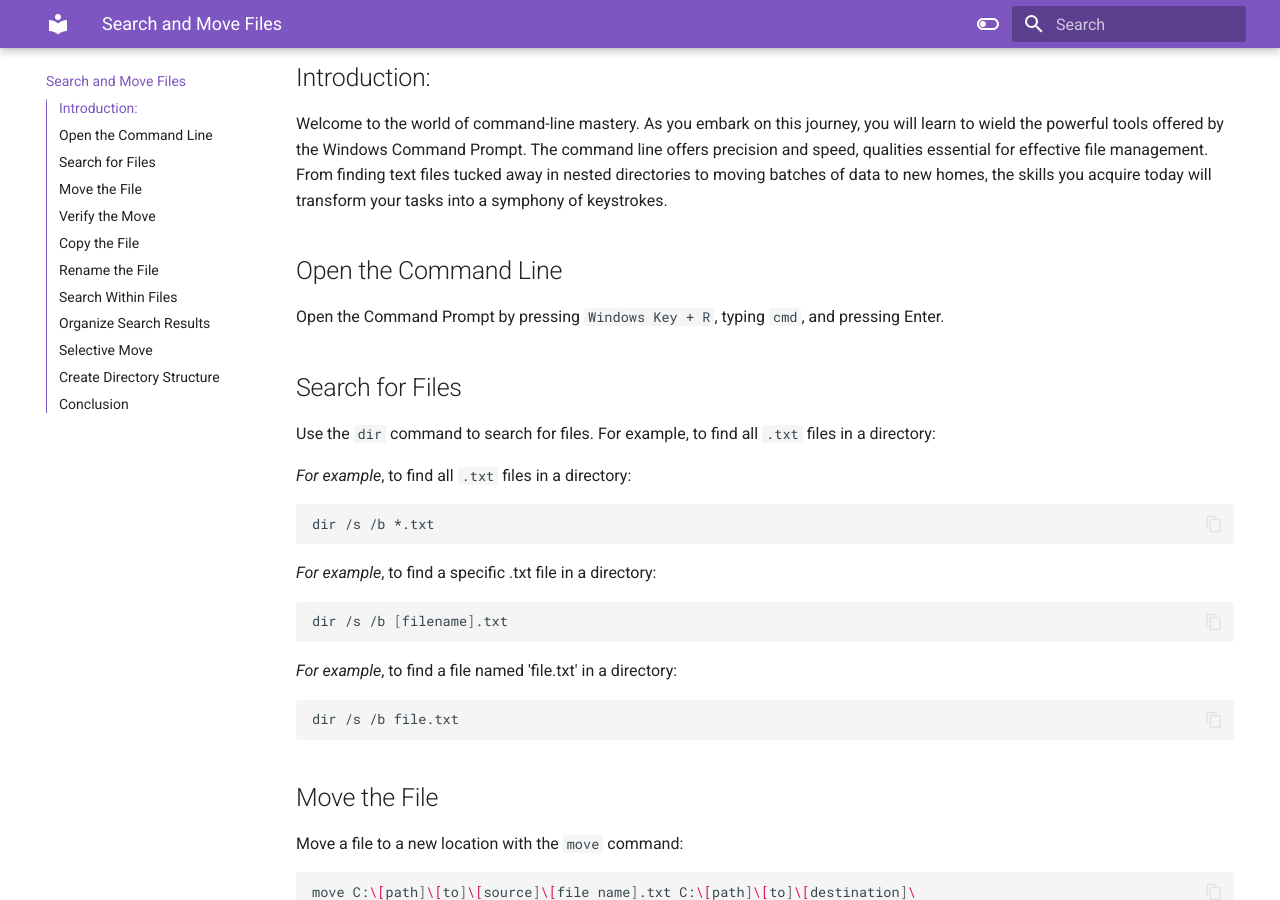
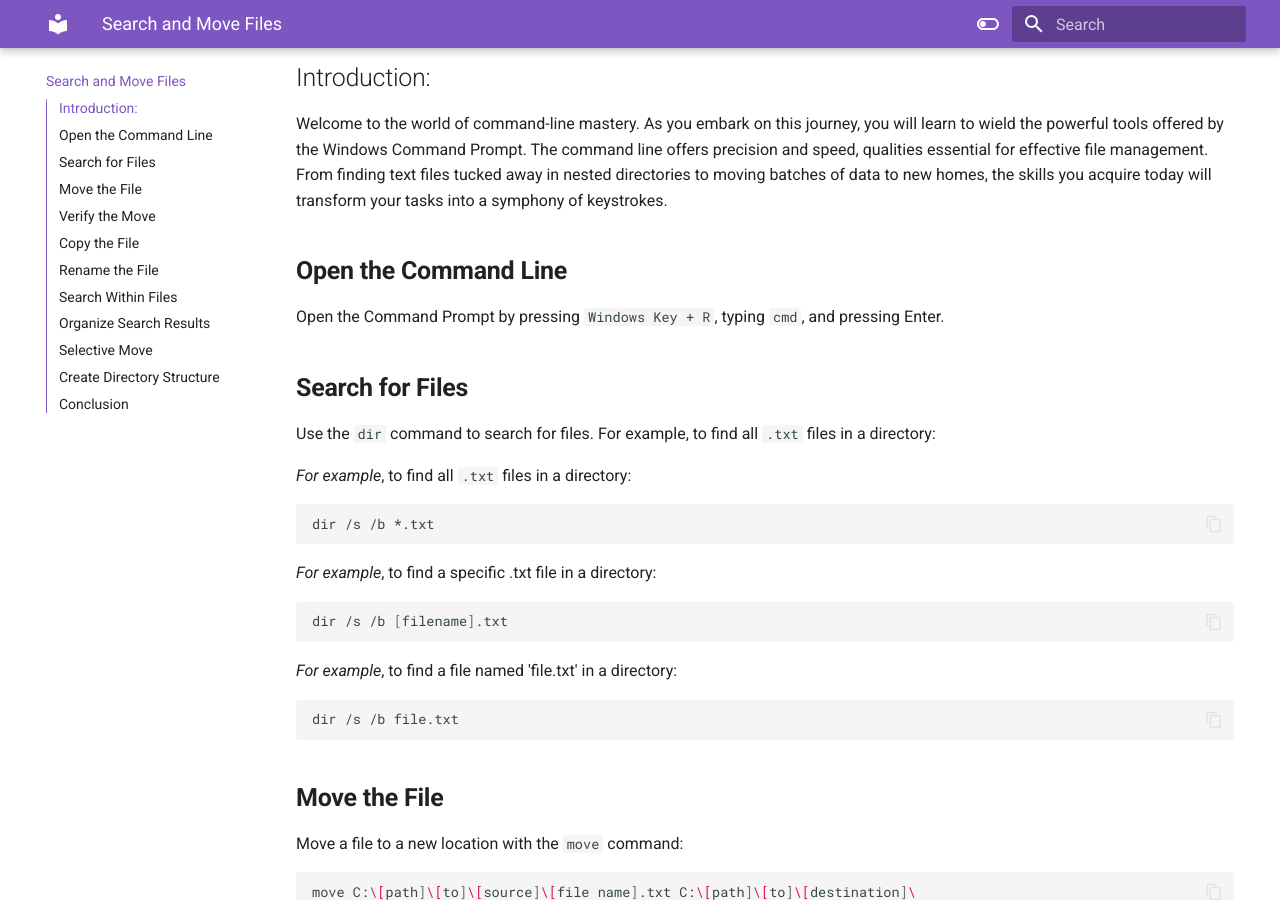
Before and after one commit to RichardLi6/UsingCommandLine, an MkDocs documentation site: the page built from docs/SearchMove.md, in a window 1280 px wide and 900 px high, scrolled down 306 px. Built offline with MkDocs 1.6.1 and Material for MkDocs 9.7.7, drawn with Linux system fonts in a browser that asks for light colours.

````diff
--- a/docs/SearchMove.md
+++ b/docs/SearchMove.md
@@ -13,11 +13,11 @@ management. From finding text files tucked away in nested directories to moving
 batches of data to new homes, the skills you acquire today will transform your
 tasks into a symphony of keystrokes.
 
-## Open the Command Line
+## <b> Open the Command Line</b>
 Open the Command Prompt by pressing `Windows Key + R`, typing `cmd`, and pressing
 Enter.
 
-## Search for Files
+## <b> Search for Files</b>
 Use the `dir` command to search for files. For example, to find all `.txt` files in
 a directory:
 
@@ -34,7 +34,7 @@ dir /s /b [filename].txt
 dir /s /b file.txt
 ```
 
-## Move the File
+## <b> Move the File</b>
 Move a file to a new location with the `move` command:
 
 ```bash
@@ -45,28 +45,28 @@ move C:\[path]\[to]\[source]\[file name].txt C:\[path]\[to]\[destination]\
 move C:\Users\Richard\Downloads\file.txt C:\Users\Richard\Documents
 ```
 
-## Verify the Move
+## <b> Verify the Move</b>
 Check that the file has been moved to the new location:
 
 ```bash
 dir C:\path\to\destination\
 ```
 
-## Copy the File
+## <b> Copy the File</b>
 Copy a file with the `copy` command:
 
 ```bash
 copy C:\path\to\source\filename.txt C:\path\to\destination\filename.txt
 ```
 
-## Rename the File
+## <b> Rename the File</b>
 Rename a file using the `ren` or `rename` command:
 
 ```bash
 ren C:\path\to\filename.txt newfilename.txt
 ```
 
-## Search Within Files
+## <b> Search Within Files</b>
 Search for a specific string within files using `findstr`:
 
 ```bash
````
Also changed, not shown: docs/index.md (+0 -9 lines).
